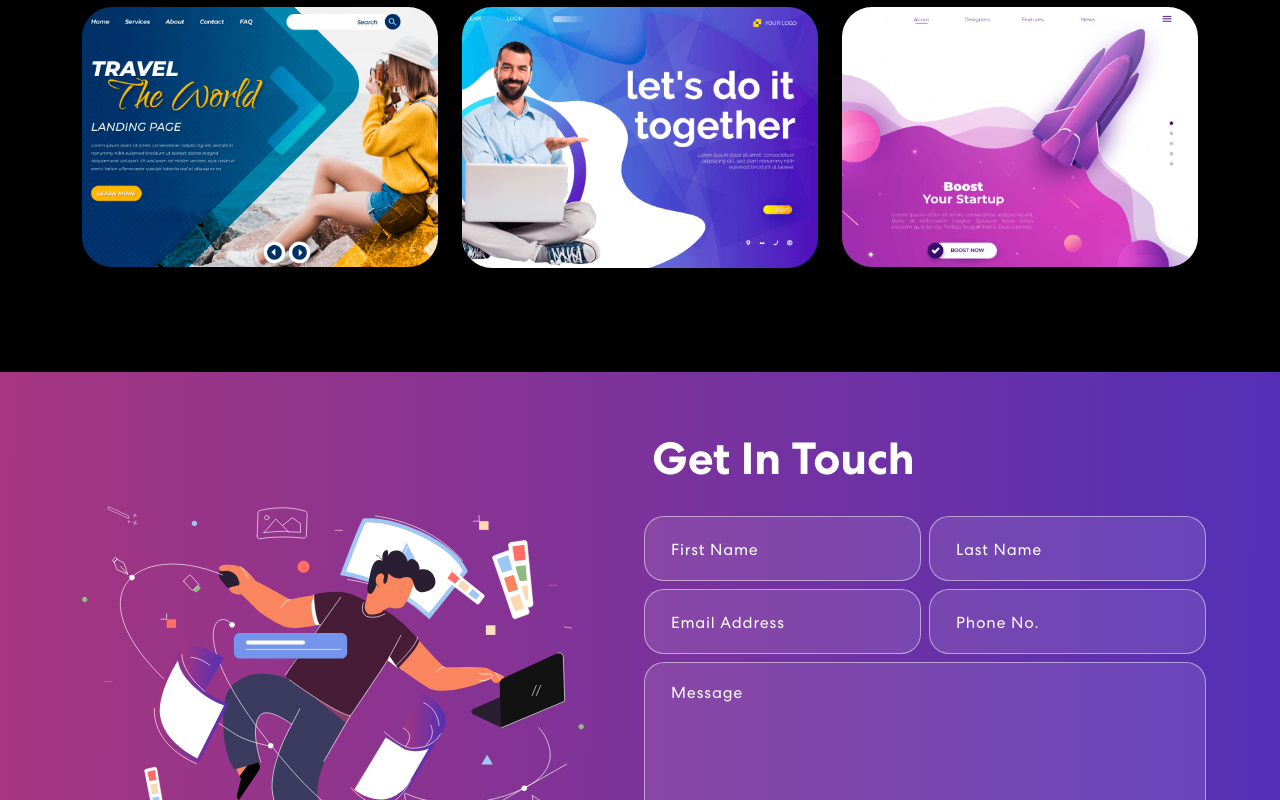
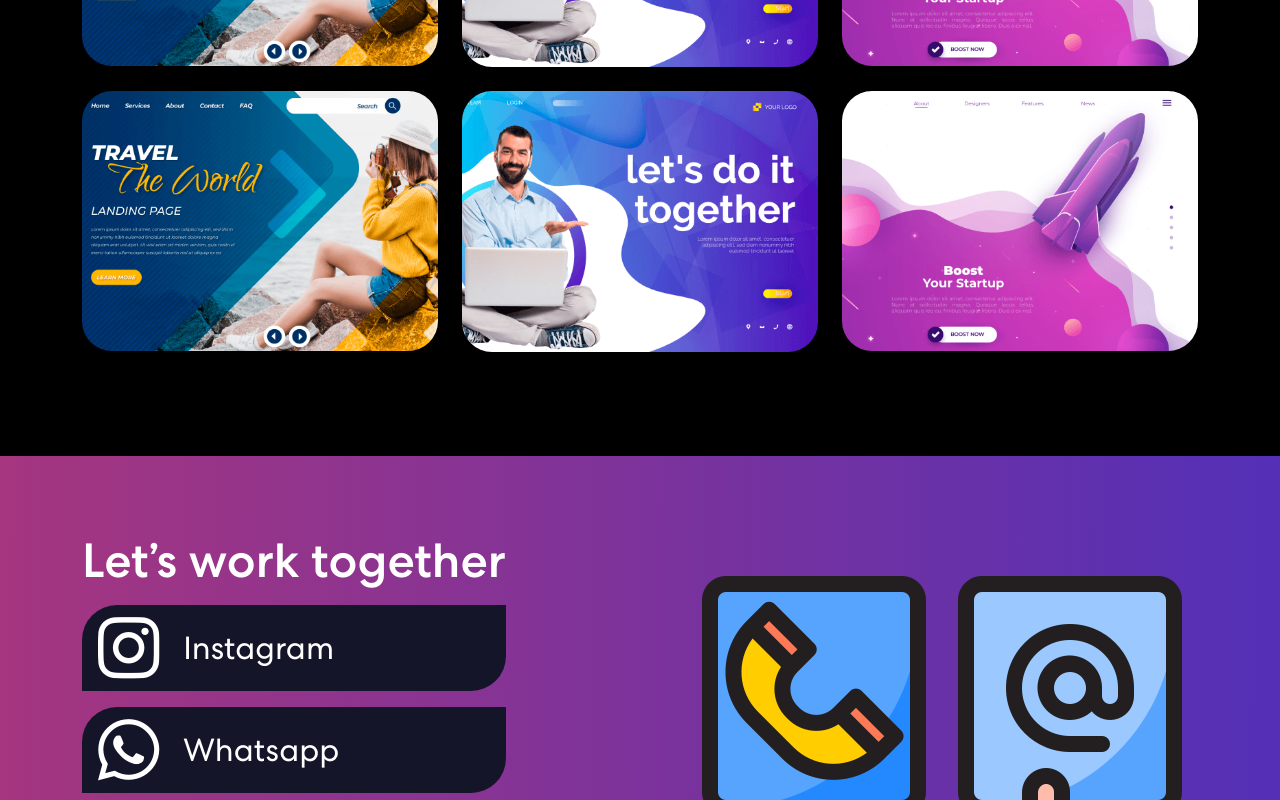
Before and after one commit to mearajrajabi/NoghteTeam, a React (Create React App) app: page / in a window 1280 px wide. Shown: the part 2000-2800 px from the top of the page. Built offline with nearby package versions, Linux system fonts and the light colour scheme; no server answers.

Commit message:
Create contact us

```diff
--- a/public/index.html
+++ b/public/index.html
@@ -3,6 +3,7 @@
   <head>
     <meta charset="utf-8" />
     <link rel="icon" href="%PUBLIC_URL%/favicon.ico" />
+    <link rel="stylesheet" href="https://cdnjs.cloudflare.com/ajax/libs/font-awesome/6.5.1/css/all.min.css" integrity="sha512-DTOQO9RWCH3ppGqcWaEA1BIZOC6xxalwEsw9c2QQeAIftl+Vegovlnee1c9QX4TctnWMn13TZye+giMm8e2LwA==" crossorigin="anonymous" referrerpolicy="no-referrer" />
     <meta name="viewport" content="width=device-width, initial-scale=1" />
     <meta name="theme-color" content="#000000" />
     <meta
--- a/src/App.css
+++ b/src/App.css
@@ -257,6 +257,12 @@ nav.navbar .navbar-toggler[aria-expanded="true"] .navbar-toggler-icon {
   margin-bottom: 20px;
   display: block;
 }
+@media (max-width: 600px) {
+  .banner h1 {
+    font-size: 35px !important;
+  }
+}
+
 .banner p {
   color: #B8B8B8;
   font-size: 18px;
@@ -284,7 +290,9 @@ nav.navbar .navbar-toggler[aria-expanded="true"] .navbar-toggler-icon {
 }
 .banner img {
   animation: updown 3s linear infinite;
+  width: 500px;
 }
+
 @keyframes updown {
     0% {
         transform: translateY(-20px);
@@ -470,9 +478,65 @@ nav.navbar .navbar-toggler[aria-expanded="true"] .navbar-toggler-icon {
 .contact {
   background: linear-gradient(90.21deg, #AA367C -5.91%, #4A2FBD 111.58%);
   padding: 60px 0 200px 0;
+  height: 100%;
+  display: flex;
+  align-items: center;
+  justify-content: space-around;
+  flex-direction: row-reverse;
 }
+.container_contacts {
+  display: flex;
+  justify-content: space-between;
+  flex-wrap: nowrap;
+  flex-direction: row-reverse;
+  align-items: center;
+  align-content: center;
+}
+@media (max-width: 738px) {
+  .container_contacts {
+    display: flex;
+    flex-wrap: nowrap;
+    flex-direction: column;
+    align-items: center;
+    align-content: center;
+  }
+}
+i {
+  font-size: 70px;
+}
+@media (max-width: 738px) {
+
+  .title {
+    font-size: 2rem !important;
+  }
+}
+.boxSocial{
+  display: flex;
+  align-items: center;
+  background-color: #15152a;
+  padding: 0.5rem 1rem;
+  margin-bottom: 1rem;
+  border-top-left-radius: 35px;
+  border-bottom-right-radius: 35px;
+  cursor: pointer;
+  transition: all .5s ease-out;
+}
+.boxSocial:hover {
+  background-color: #855294;
+  transform: translateX(8px);
+}
+.title {
+  font-size: 3rem;
+  margin: 1rem 0;
+}
+.boxSocial span {
+  font-size: 2rem;
+  margin-left: 1.5rem;
+}
+
+/*----------*/
 .contact img {
-  width: 92%;
+  width: 100%;
 }
 .contact h2 {
 	font-size: 45px;
--- a/src/components/Banner.js
+++ b/src/components/Banner.js
@@ -1,6 +1,6 @@
 import { useState, useEffect } from "react";
 import { Container, Row, Col } from "react-bootstrap";
-import headerImg from "../assets/img/header-img.svg";
+import headerImg from "../assets/img/header-img1.png";
 import { ArrowRightCircle } from 'react-bootstrap-icons';
 import 'animate.css';
 import TrackVisibility from 'react-on-screen';
@@ -56,7 +56,7 @@ export const Banner = () => {
               {({ isVisible }) =>
               <div className={isVisible ? "animate__animated animate__fadeIn" : ""}>
                 <span className="tagline">Welcome to my Portfolio</span>
-                <h1>{`Hi! I'm Judy`} <span className="txt-rotate" dataPeriod="1000" data-rotate='[ "Web Developer", "Web Designer", "UI/UX Designer" ]'><span className="wrap">{text}</span></span></h1>
+                <h1 className="title_rotate">{`Hi! I'm Judy`} <span className="txt-rotate" dataPeriod="1000" data-rotate='[ "Web Developer", "Web Designer", "UI/UX Designer" ]'><span className="wrap">{text}</span></span></h1>
                   <p>Lorem Ipsum is simply dummy text of the printing and typesetting industry. Lorem Ipsum has been the industry's standard dummy text ever since the 1500s, when an unknown printer took a galley of type and scrambled it to make a type specimen book.</p>
                   <button onClick={() => console.log('connect')}>Let’s Connect <ArrowRightCircle size={25} /></button>
               </div>}
--- a/src/components/Contact.js
+++ b/src/components/Contact.js
@@ -1,6 +1,6 @@
 import { useState } from "react";
 import { Container, Row, Col } from "react-bootstrap";
-import contactImg from "../assets/img/contact-img.svg";
+import contactImg from "../assets/img/communicate.png";
 import 'animate.css';
 import TrackVisibility from 'react-on-screen';
 
@@ -45,8 +45,8 @@ export const Contact = () => {
 
   return (
     <section className="contact" id="connect">
-      <Container>
-        <Row className="align-items-center">
+      <Container className="container_contacts">
+        {/* <Row className="align-items-center">
           <Col size={12} md={6}>
             <TrackVisibility>
               {({ isVisible }) =>
@@ -88,7 +88,33 @@ export const Contact = () => {
               </div>}
             </TrackVisibility>
           </Col>
-        </Row>
+        </Row> */}
+        <div><img src={contactImg} alt="" /></div>
+        <div>
+                <h1 className="title">
+                Let’s work together
+                </h1>
+                <div className="boxSocial">
+                <i class="fab fa-instagram"></i>
+                <span>Instagram</span>
+                </div>
+                <div className="boxSocial">
+                <i class="fa-brands fa-whatsapp"></i>
+                <span>Whatsapp</span>
+                </div>
+                <div className="boxSocial">
+                <i class="fa-brands fa-linkedin"></i>
+                <span>LinkedIn</span>
+                </div>
+                <div className="boxSocial">
+                <i class="fa-solid fa-square-phone"></i>
+                <span>PhoneNumber</span>
+                </div>
+                <div className="boxSocial">
+                <i class="fa-regular fa-envelope"></i>
+                <span>Email</span>
+                </div>
+        </div>
       </Container>
     </section>
   )
--- a/src/components/Skills.js
+++ b/src/components/Skills.js
@@ -40,6 +40,9 @@ export const Skills = () => {
                             <div className="item">
                                 <img src={meter1} alt="Image" />
                                 <h5>Web Development</h5>
+                                <span>
+                                Lorem Ipsum is simply dummy text of the printing and typesetting industry.<br></br> Lorem Ipsum has been the industry's standard dummy text.
+                                </span>
                             </div>
                             <div className="item">
                                 <img src={meter2} alt="Image" />
```
Also changed, not shown: src/assets/img/communicate.png (added), src/assets/img/header-img1.png (added).
